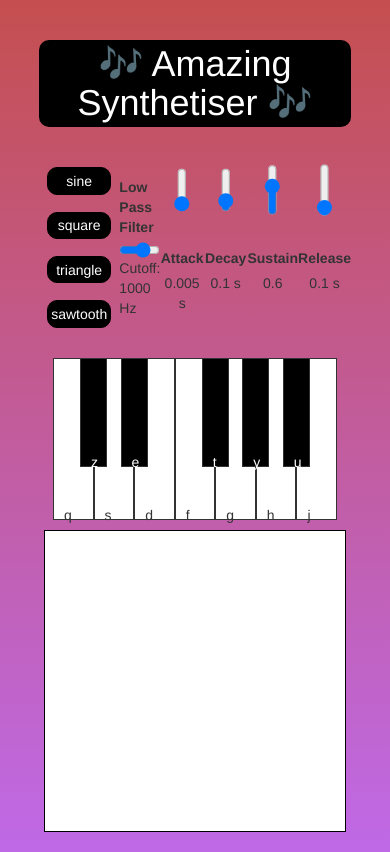
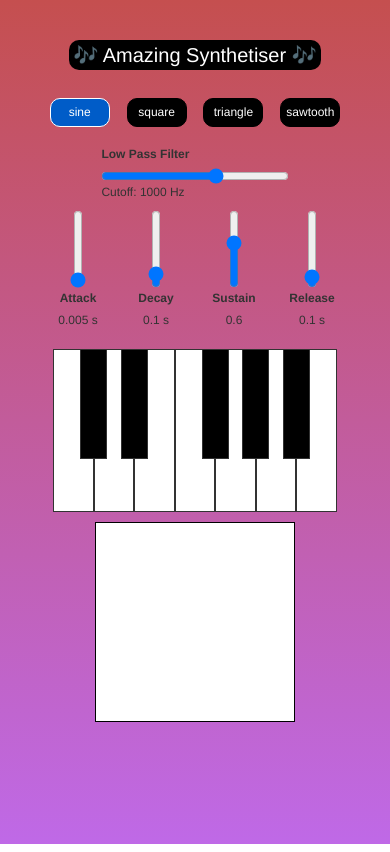
Before and after one commit to mathieu-valery/react-synth, a React app: page / in a window 390 px wide. Built offline with nearby package versions, Linux system fonts and the light colour scheme.

Commit message:
style mobile app

```diff
--- a/assets/stylesheets/application.scss
+++ b/assets/stylesheets/application.scss
@@ -173,6 +173,8 @@ h1 {
   background-color: white;
 }
 
+
+
 @media screen and (max-width: 1025px) {
   .white {
       --width: 10.4vw;
@@ -189,6 +191,8 @@ h1 {
   .keyboard {
     margin-bottom: 10px;
   }
+
+
 }
 
 @media screen and (max-width: 750px) {
@@ -197,3 +201,52 @@ h1 {
     padding-top: 50px;
   }
 }
+
+@media screen and (max-width: 415px) {
+  .app {
+    font-size: 12px;
+  }
+
+  .title {
+    margin-bottom: 10px;
+  }
+
+  .controls {
+    flex-wrap: wrap;
+  }
+
+  h1 {
+    font-size: 20px;
+  }
+
+  .buttons {
+    flex-direction: row;
+  }
+
+  .button {
+    width: 60px;
+    padding: 5px;
+  }
+
+  .filter {
+    flex-basis: 60%;
+    padding: 10px 0px 10px 0px;
+  }
+
+  .ADSR {
+    margin-top: 30px;
+  }
+
+  .envelope-range label {
+    padding-top: 33px;
+  }
+
+  .keyboard {
+    font-size: 0px;
+  }
+
+  .canvas {
+    width: 200px;
+    height: 200px;
+  }
+}
--- a/src/containers/waveform_button.jsx
+++ b/src/containers/waveform_button.jsx
@@ -17,7 +17,12 @@ class WaveformButton extends Component {
         <div className="button" id={this.props.name} onClick={this.handleClick}>{this.props.name}</div>
         )
     }
+
+    componentDidMount() {
+        document.getElementById('sine').classList.add('active');
+    }
 }
+
 
 function mapDispatchToProps(dispatch) {
     return bindActionCreators(
--- a/templates/index.html
+++ b/templates/index.html
@@ -3,6 +3,7 @@
   <head>
     <meta charset="UTF-8">
     <link rel="stylesheet" href="https://maxcdn.bootstrapcdn.com/bootstrap/3.3.7/css/bootstrap.min.css">
+    <meta name="viewport" content="width=device-width,initial-scale=1.0">
     <title>React Synthetiser</title>
   </head>
   <body>
```
